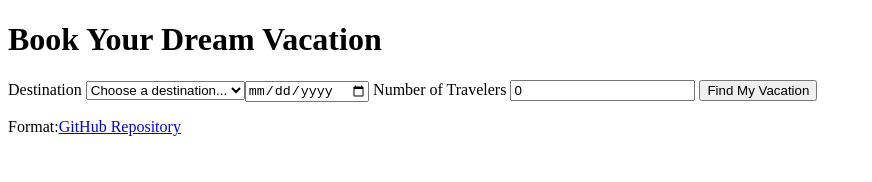
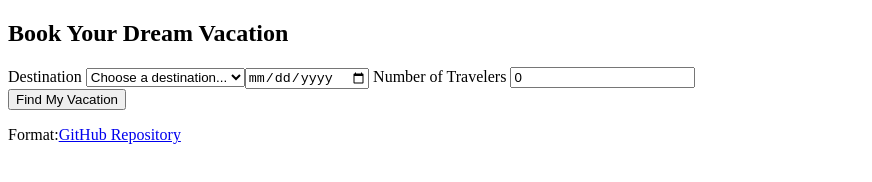
Before and after one commit to Jaronie/sdev-305-midterm, a website: page views/home.html in a window 1280 px wide. Shown: the whole page, without its empty margins (0-872 px from the left). Drawn offline with Linux system fonts and the light colour scheme; files that its build step writes are made by us from their sources; files whose address does not match are found by name.

Commit message:
Action added to form tag. Slight formatting edits

```diff
--- a/views/home.html
+++ b/views/home.html
@@ -6,7 +6,7 @@
   <meta name="viewport" content="width=device-width, initial-scale=1.0">
   <title>Book Your Dream Vacation</title>
   <!-- import styles -->
-  <link rel="stylesheet" href="/styles.css">
+  <link rel="stylesheet" href="styles/styles.css">
   <!-- import JS -->
   <script src="/validation.js" defer></script>
 </head>
@@ -15,11 +15,14 @@
 
   <main>
     <!-- form -->
-    <form>
+    <form id="pizza-form" action="/confirmation" method="POST">
+      <section class="banner">
         <header>
           <h1>Book Your Dream Vacation</h1>
         </header>
+      </section>
 
+      <div class="form-group">
       <label for destination>Destination</label>
       <select name="destination" id="destination" required>
         <option value="none">Choose a destination...</option>
@@ -33,15 +36,17 @@
         <input type="date" name="date" id="date" required>
         <label for="travelers">Number of Travelers</label>
         <input type="number" name="travelers" id="travelers" value="0" required>
+        </div>
 
-        <button type="submit">Find My Vacation</button>
+        <button type="submit" id="submit-button" action="">Find My Vacation</button>
 
 
     </form>
+    <div class=bottom>
       <footer>
         <p>Format:<a href="https://github.com/Jaronie/sdev-305-midterm">GitHub Repository</a></p>
       </footer>
-
+    </div>
   </main>
 
 
```
Lines whose indentation alone changed are shown as unchanged.
